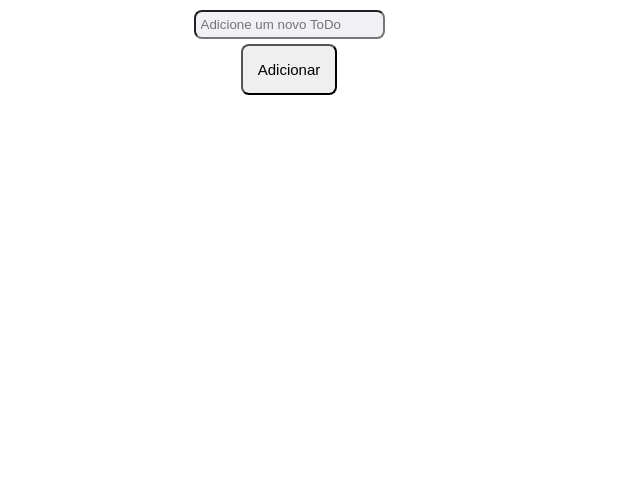
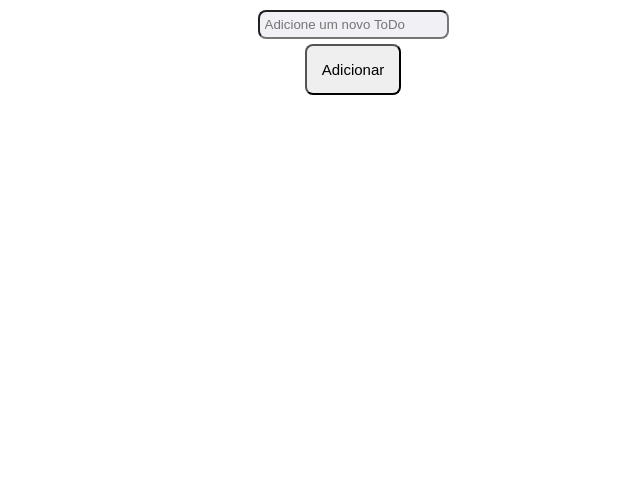
Before and after one commit to gabriel-dasilvasousa/ToDo-App, a plain HTML site: page index.html in a window 1280 px wide. Shown: the part 303-800 px from the top of the page, without its empty margins (287-927 px from the left). Drawn offline with Linux system fonts and the light colour scheme.

Commit message:
Algumas alterações

```diff
--- a/styles/home.css
+++ b/styles/home.css
@@ -35,6 +35,14 @@ div#app ul input[type=checkbox]{
     margin-right: 5px;
     font-size: 15px;
 }
+div#app{
+    display: flex;
+    flex-direction: column;
+    align-items: center;
+    justify-content: center;
+    margin: auto;
+}
+
 
 div#app ul li a{
     margin-left: 2px;
```
